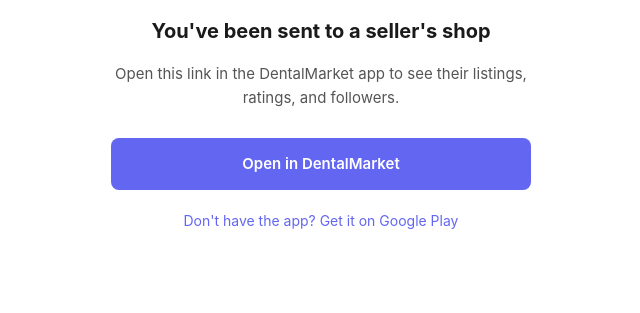
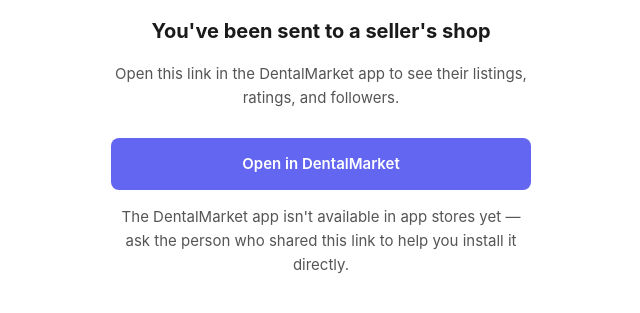
Before and after one commit to mohammedhyahya-1dev/DentalMarket, a plain HTML site: page public/seller.html in a window 1280 px wide. Shown: the part 119-432 px from the top of the page, without its empty margins (319-959 px from the left). Drawn offline with Linux system fonts and the light colour scheme.

Commit message:
Remove seller.html's Play Store link (resolves to an unrelated app)
com.dentalmarket.app was never published under this project's own
account, so that package id currently belongs to a third-party app
(Vencex, by Zero X Desenvolvimentos) on the real Play Store — the
link would send anyone without DentalMarket installed to install
someone else's app while believing it was this one. Replaced with
plain, non-clickable text; the "Open in DentalMarket" intent:// button
above it is untouched. grepped the rest of public/ (terms.html,
privacy.html, index.html) for the same URL — this was the only
occurrence.

```diff
--- a/public/seller.html
+++ b/public/seller.html
@@ -41,13 +41,6 @@
     border-radius: 8px;
     margin-bottom: 12px;
   }
-  a.secondary {
-    display: block;
-    color: #6366F1;
-    text-decoration: none;
-    font-size: 14px;
-    padding: 8px;
-  }
 </style>
 </head>
 <body>
@@ -59,7 +52,7 @@
        page came out of), the OS may hand a visitor here even with the app
        installed — this gives them a second, manual way to open it instead
        of being stuck on a static page with no path forward. intent:// is
-       Android-only; other platforms just see the two links below it.
+       Android-only; other platforms just see this as an inert button.
        href is set from the actual visited path (/seller/{uid}) below,
        since this one static file serves every seller via firebase.json's
        wildcard rewrite — a hardcoded path would send everyone to the same
@@ -67,9 +60,13 @@
   <a class="button" id="open-app" href="#">
     Open in DentalMarket
   </a>
-  <a class="secondary" href="https://play.google.com/store/apps/details?id=com.dentalmarket.app">
-    Don't have the app? Get it on Google Play
-  </a>
+  <!-- Not a link: com.dentalmarket.app was never published under this
+       project's own account, so that package id currently belongs to an
+       unrelated third-party app on the real Play Store. Linking it would
+       have sent anyone without the app to install someone else's software
+       believing it was DentalMarket. Replace with a real store link once
+       this app is actually published under its own account. -->
+  <p>The DentalMarket app isn't available in app stores yet — ask the person who shared this link to help you install it directly.</p>
   <script>
     document.getElementById('open-app').href =
       'intent:' + window.location.pathname +
```
Also changed, not shown: 1 other file.
